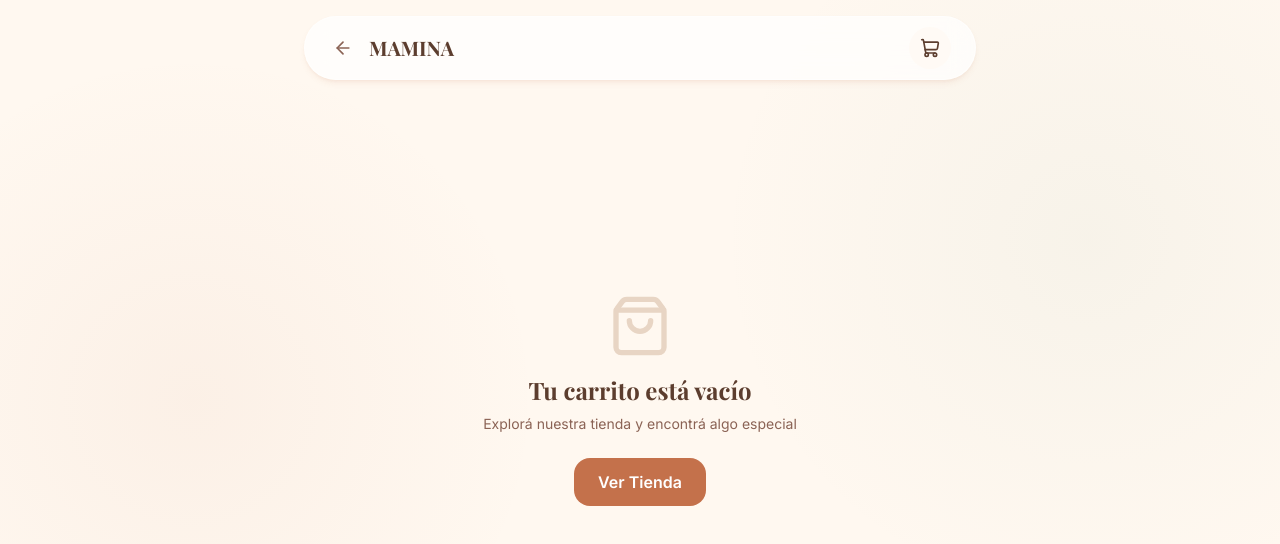
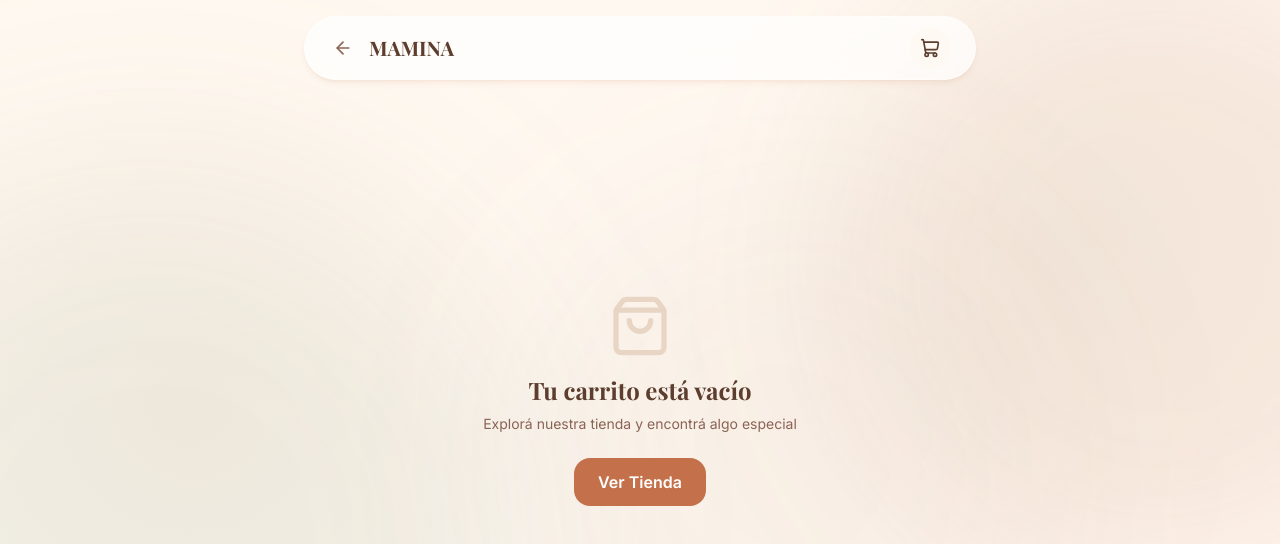
Before and after one commit to vortex111105/mamina-artesanias, a Next.js app: page /carrito in a window 1280 px wide. Shown: the top 544 px of the page. Built offline with nearby package versions, Linux system fonts and the light colour scheme; a web font is replaced by a local one.

Commit message:
feat: add subtle interactive blob background

```diff
--- a/app/layout.tsx
+++ b/app/layout.tsx
@@ -1,6 +1,7 @@
 import type { Metadata } from 'next'
 import { Playfair_Display, Inter } from 'next/font/google'
 import { CartProvider } from '@/lib/cart-context'
+import { InteractiveBackground } from '@/components/InteractiveBackground'
 import './globals.css'
 
 const playfair = Playfair_Display({
@@ -28,7 +29,8 @@ export const metadata: Metadata = {
 export default function RootLayout({ children }: { children: React.ReactNode }) {
   return (
     <html lang="es" className={`${playfair.variable} ${inter.variable} h-full antialiased`}>
-      <body className="min-h-full flex flex-col bg-cream font-sans">
+      <body className="min-h-full flex flex-col bg-cream font-sans relative">
+        <InteractiveBackground />
         <CartProvider>{children}</CartProvider>
       </body>
     </html>
--- /dev/null
+++ b/components/InteractiveBackground.tsx
@@ -0,0 +1,89 @@
+'use client'
+
+import { useEffect, useState } from 'react'
+import { motion, useMotionValue, useSpring, useTransform } from 'framer-motion'
+
+export function InteractiveBackground() {
+  const [mounted, setMounted] = useState(false)
+  const mouseX = useMotionValue(0)
+  const mouseY = useMotionValue(0)
+
+  useEffect(() => {
+    setMounted(true)
+
+    const handleMouseMove = (e: MouseEvent) => {
+      mouseX.set(e.clientX)
+      mouseY.set(e.clientY)
+    }
+
+    window.addEventListener('mousemove', handleMouseMove)
+    return () => window.removeEventListener('mousemove', handleMouseMove)
+  }, [mouseX, mouseY])
+
+  // Spring settings for smooth tracking
+  const springConfig = { damping: 50, stiffness: 50 }
+  const x = useSpring(mouseX, springConfig)
+  const y = useSpring(mouseY, springConfig)
+
+  // Use transforms to move the blobs slightly in the opposite direction of the mouse
+  // We divide window width/height to get a normalized value, but here we just map large pixel values
+  const blob1X = useTransform(x, [0, 2000], [50, -50])
+  const blob1Y = useTransform(y, [0, 1000], [50, -50])
+
+  const blob2X = useTransform(x, [0, 2000], [-70, 70])
+  const blob2Y = useTransform(y, [0, 1000], [-70, 70])
+
+  const blob3X = useTransform(x, [0, 2000], [30, -30])
+  const blob3Y = useTransform(y, [0, 1000], [-30, 30])
+
+  if (!mounted) return null
+
+  return (
+    <div className="fixed inset-0 overflow-hidden pointer-events-none z-[-1]">
+      {/* Terracotta Blob (Top Right) */}
+      <motion.div
+        style={{ x: blob1X, y: blob1Y }}
+        animate={{
+          scale: [1, 1.1, 1],
+          rotate: [0, 45, 0]
+        }}
+        transition={{
+          duration: 20,
+          repeat: Infinity,
+          ease: "linear"
+        }}
+        className="absolute top-[-10%] right-[-10%] w-[50vw] h-[50vw] max-w-[600px] max-h-[600px] rounded-full bg-terracotta/10 blur-[80px]"
+      />
+
+      {/* Sage Blob (Bottom Left) */}
+      <motion.div
+        style={{ x: blob2X, y: blob2Y }}
+        animate={{
+          scale: [1, 1.2, 1],
+          rotate: [0, -30, 0]
+        }}
+        transition={{
+          duration: 25,
+          repeat: Infinity,
+          ease: "linear"
+        }}
+        className="absolute bottom-[-20%] left-[-10%] w-[60vw] h-[60vw] max-w-[700px] max-h-[700px] rounded-full bg-sage/10 blur-[100px]"
+      />
+
+      {/* Sand/Brown Blob (Center) */}
+      <motion.div
+        style={{ x: blob3X, y: blob3Y }}
+        animate={{
+          scale: [1, 1.3, 1],
+          rotate: [0, 90, 0]
+        }}
+        transition={{
+          duration: 30,
+          repeat: Infinity,
+          ease: "linear"
+        }}
+        className="absolute top-[30%] left-[40%] w-[40vw] h-[40vw] max-w-[500px] max-h-[500px] rounded-full bg-brown-light/5 blur-[90px]"
+      />
+    </div>
+  )
+}
```
